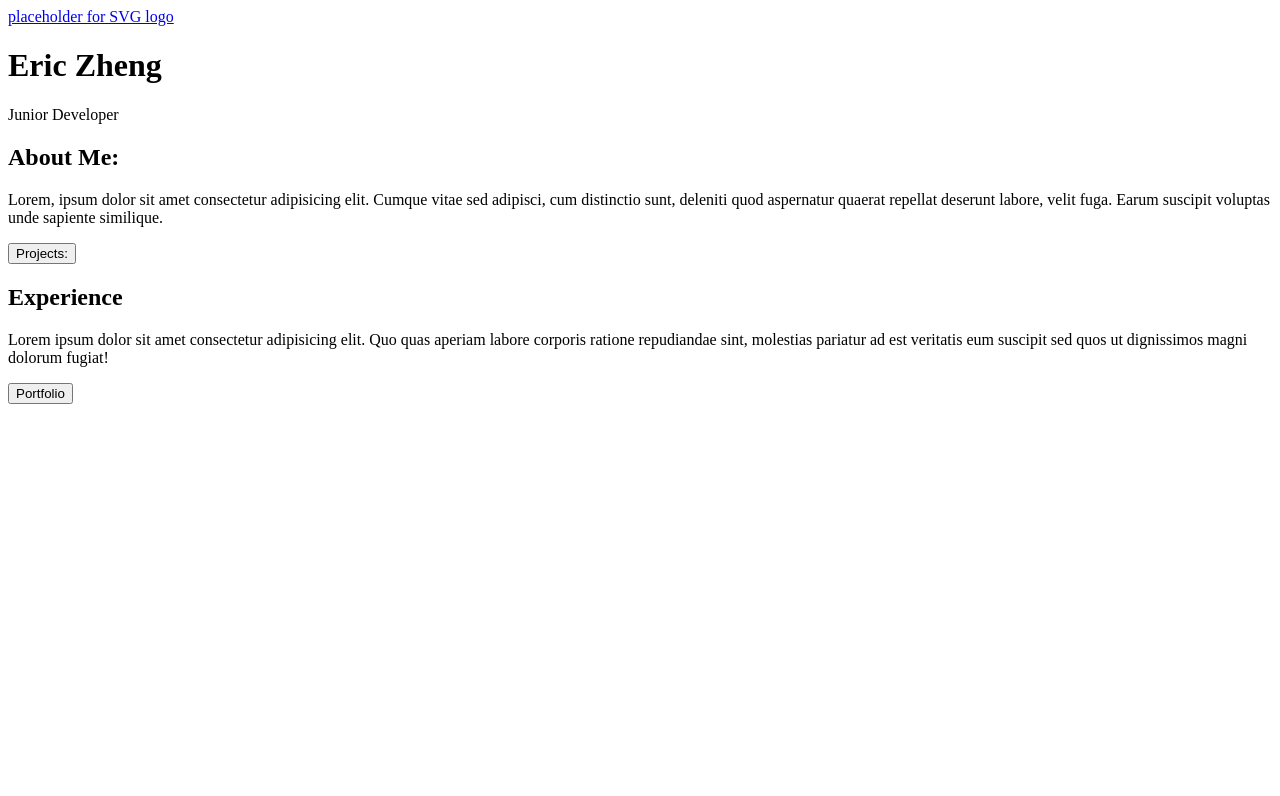
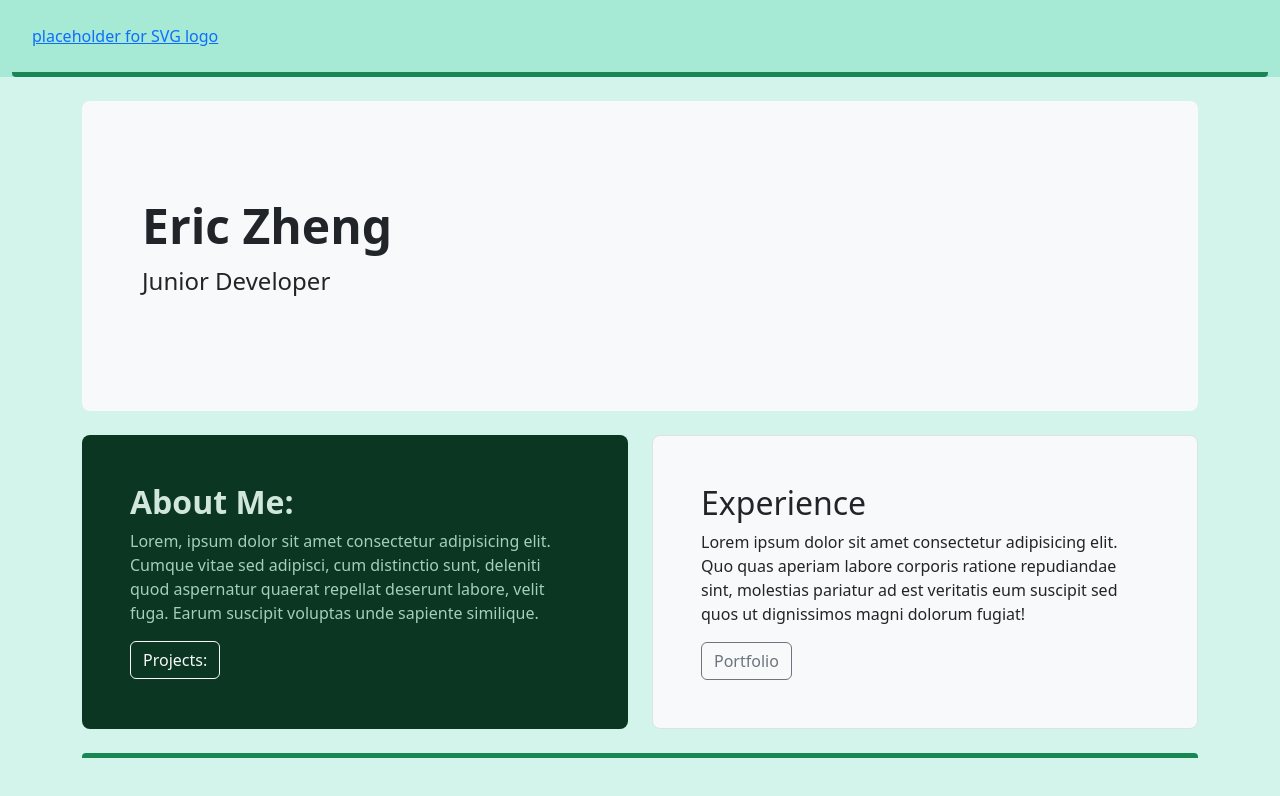
Before and after one commit to monoclonalAb/eric-zheng-website, a website: page templates/index.html in a window 1280 px wide. Drawn offline with nearby package versions, Linux system fonts and the light colour scheme; the site is published under a folder, as on GitHub Pages, so addresses that start at the root find nothing.

Commit message:
missing css file

```diff
--- a/templates/index.html
+++ b/templates/index.html
@@ -9,8 +9,8 @@
     <meta name="description" content="Eric Zheng's personal website">
     <meta name="author" content="Eric Zheng">
 
-    <link rel="stylesheet" href="/css/custom.css">
-    <link rel="stylesheet" href="/node_modules/bootstrap/dist/css/bootstrap.css">
+    <link rel="stylesheet" href="../css/custom.css">
+    <link rel="stylesheet" href="../node_modules/bootstrap/dist/css/bootstrap.css">
 
   </head>
 
@@ -56,6 +56,6 @@
 
       </footer>
     </div>
-    <script src="/node_modules/bootstrap/dist/js/bootstrap.bundle.js"></script>
+    <script src="../node_modules/bootstrap/dist/js/bootstrap.bundle.js"></script>
   </body>
 </html>
```
